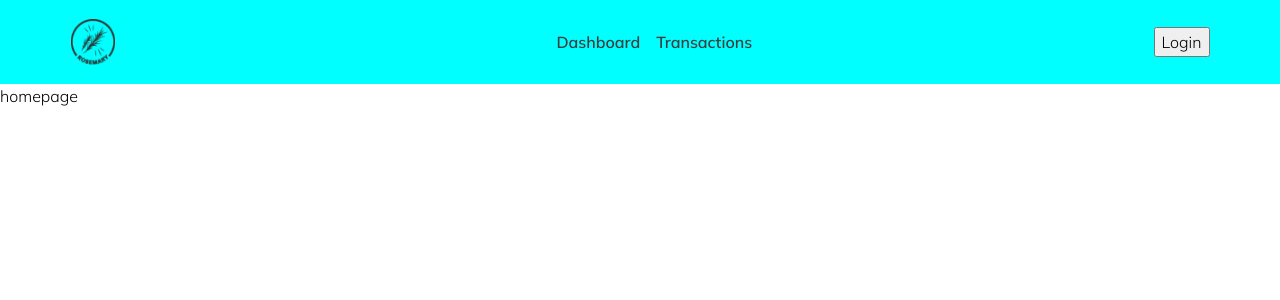
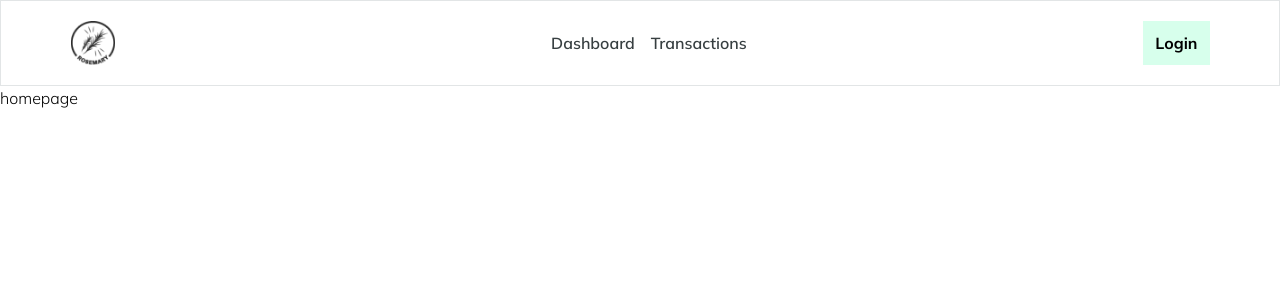
Before and after one commit to markanator/rosemary-personal-finance, a React (Create React App) app: page / in a window 1280 px wide. Shown: the top 300 px of the page. Built offline with nearby package versions, Linux system fonts and the light colour scheme.

Commit message:
finished styling

```diff
--- a/src/components/common/layout/layout.js
+++ b/src/components/common/layout/layout.js
@@ -1,6 +1,12 @@
 import React from 'react';
 import TopNavBar from '../topnavbar/TopNavBar';
 
+/**
+ * This component sandwiches the children content with a navigation bar and footer
+ *
+ * @param {*} children Any React content
+ *
+ */
 export default function Layout({ children }) {
   return (
     <div>
--- a/src/components/common/topnavbar/TopNavBar.js
+++ b/src/components/common/topnavbar/TopNavBar.js
@@ -24,9 +24,17 @@ export default function TopNavBar() {
           </li>
         </ul>
         <div>
-          <button>Login</button>
+          <LoginButton text="Login" />
         </div>
       </nav>
     </header>
   );
 }
+
+const LoginButton = ({ text }) => {
+  return (
+    <Link to="/" className={styles.navbar__loginbtn}>
+      {text}
+    </Link>
+  );
+};
--- a/src/components/common/topnavbar/topnavbar.module.css
+++ b/src/components/common/topnavbar/topnavbar.module.css
@@ -2,9 +2,10 @@
   display: flex;
   width: 100%;
   /* flex-direction: row; */
-  background-color: aqua;
+  /* background-color: aqua; */
   justify-content: center;
   align-items: center;
+  border: 1px solid #e2e5e6;
 }
 
 .navbar__main {
@@ -16,10 +17,6 @@
   align-items: center;
   width: 100%;
   max-width: 1167px;
-}
-
-.navbar__logo_wrapper {
-  /* background-color: blueviolet; */
 }
 
 .navbar__navlist {
@@ -39,3 +36,10 @@
   font-weight: 600;
   font-size: 1rem;
 }
+
+.navbar__loginbtn {
+  background-color: var(--color-pastel-green);
+  padding: 0.75rem;
+  color: black;
+  font-weight: 900;
+}
--- a/src/styles/globalStyles.css
+++ b/src/styles/globalStyles.css
@@ -2,6 +2,7 @@
 
 :root {
   --font-primary-color: #373f41;
+  --color-pastel-green: #d7ffec;
 }
 
 a {
```
